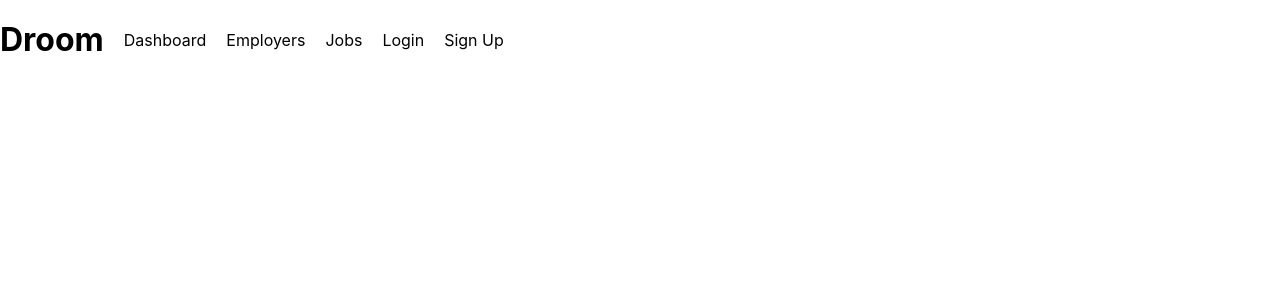
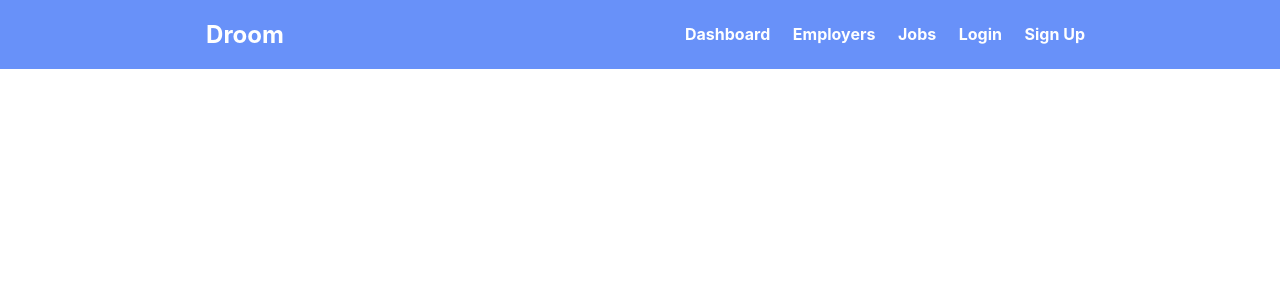
Before and after one commit to droombuildweek/buildWeek4_15_19-Droom-FE, a React (Create React App) app in the folder client/: page / in a window 1280 px wide. Shown: the top 300 px of the page. Built offline with nearby package versions, Linux system fonts and the light colour scheme.

Commit message:
Nav Bar Styled using styled-components

```diff
--- a/client/package.json
+++ b/client/package.json
@@ -19,6 +19,7 @@
     "redux-form": "^8.2.0",
     "redux-thunk": "^2.3.0",
     "slick-carousel": "^1.8.1",
+    "styled-components": "^4.2.0",
     "typescript": "^3.4.3"
   },
   "scripts": {
--- a/client/src/components/nav/header.js
+++ b/client/src/components/nav/header.js
@@ -2,8 +2,46 @@ import React, { Component } from "react";
 import { Link } from "react-router-dom";
 import { connect } from "react-redux";
 import { logoutUser } from "../../actions";
+import styled from 'styled-components';
 
-import "./Header.scss";
+// import "./Header.scss";
+
+const HeaderNav = styled.nav`
+  background: #6891F9;
+  display: flex;
+  flex-direction: row;
+  justify-content: space-around;
+`
+const Logo = styled.div`
+  color: white;
+  width: 100px;
+  text-align: center;
+`
+const HeaderLink = styled(Link)`
+  color: white;
+  text-decoration: none;
+
+  &:hover {
+    color: black;
+  }
+
+  a{
+    color: white;
+
+    :hover {
+      color: #222;
+    }
+  }
+`
+const NavLinkCluster = styled.div`
+  display: flex;
+  justify-content: space-between;
+  width: 400px;
+  align-items: center;
+  font-weight: bold;
+
+
+`
 
 class Header extends Component {
   render() {
@@ -12,41 +50,45 @@ class Header extends Component {
     let signUp;
     let matching;
     if (this.props.auth.isAuthenticated) {
-      logout = <button onClick={this.props.logoutUser}>Logout</button>;
+        logout = <HeaderLink to='/' onClick={this.props.logoutUser}>Logout</HeaderLink>
       matching = (
-        <Link to="/matching" style={{ textDecoration: "none" }}>
-          <p className="link">Matching</p>
-        </Link>
+        <HeaderLink to="/matching" style={{ textDecoration: "none" }}>
+          Matching
+        </HeaderLink>
       );
     } else {
       login = (
-        <Link to="/login" style={{ textDecoration: "none" }}>
-          <p className="link">Login</p>
-        </Link>
+        <HeaderLink to="/login" style={{ textDecoration: "none" }}>
+          Login
+        </HeaderLink>
       );
       signUp = (
-        <Link to="/register" style={{ textDecoration: "none" }}>
-          <p className="link">Sign Up</p>
-        </Link>
+        <HeaderLink to="/register" style={{ textDecoration: "none" }}>
+          Sign Up
+        </HeaderLink>
       );
     }
     return (
-      <div className="navbar">
-        <h1>Droom</h1>
-        <Link to="/dashboard" style={{ textDecoration: "none" }}>
-          <p className="link">Dashboard</p>
-        </Link>
-        {matching}
-        <a href="/employers" style={{ textDecoration: "none" }}>
-          <p className="link">Employers</p>
-        </a>
-        <a href="/jobs" style={{ textDecoration: "none" }}>
-          <p className="link">Jobs</p>
-        </a>
-        {logout}
-        {login}
-        {signUp}
-      </div>
+      <HeaderNav>
+          <Logo>
+            <h1>Droom</h1>
+          </Logo>
+          <NavLinkCluster>
+            <HeaderLink to="/dashboard">
+                Dashboard
+            </HeaderLink>
+              {matching}
+            <HeaderLink to="/employers">
+              Employers
+            </HeaderLink>
+            <HeaderLink to="/jobs">
+              Jobs
+            </HeaderLink>
+              {logout}
+              {login}
+              {signUp}
+          </NavLinkCluster>
+      </HeaderNav>
     );
   }
 }
```
Also changed, not shown: 1 other file (tests, documents, lock files or other folders).
